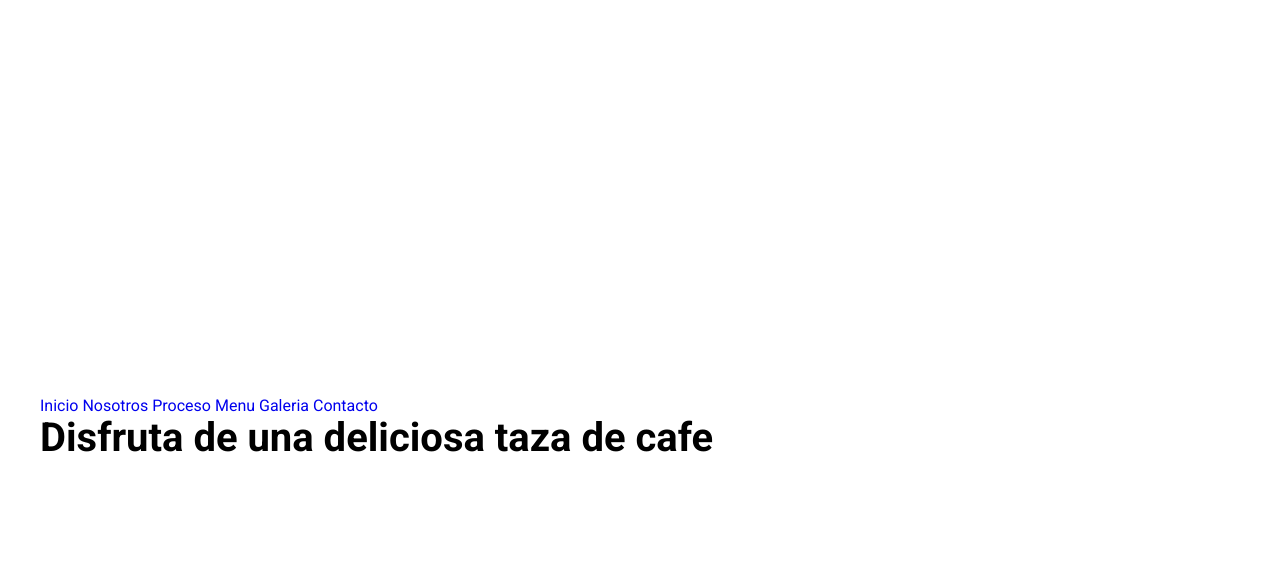
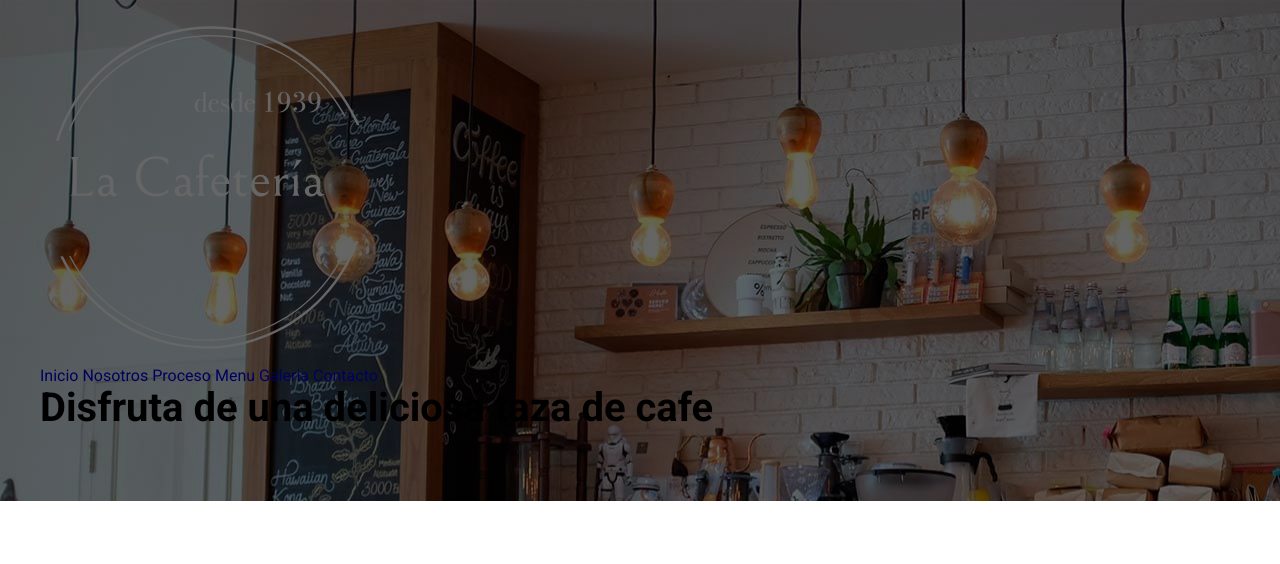
Before and after one commit to Hinga2019/Coffee-shops, a website: page index.html in a window 1280 px wide. Drawn offline with Linux system fonts and the light colour scheme.

Commit message:
primeros mixims

```diff
--- /dev/null
+++ b/src/scss/base/_mixins.scss
@@ -0,0 +1,7 @@
+@use 'variables' as v;
+
+@mixin telefono {
+    @media (min-width: v.$telefono) {
+        @content;
+    }
+}
--- a/src/scss/header/_header.scss
+++ b/src/scss/header/_header.scss
@@ -1,3 +1,29 @@
+@use 'base/variables' as v;
+@use 'base/mixins' as m;
+
 .header {
     padding: 5rem 0;
+    position: relative;
+    @include m.telefono{
+        padding: 2rem 0;
+    };
+
+    &::before {
+        content: '';
+        background-color: v.$negro;
+        position: absolute;
+        top: 0;
+        left: 0;
+        right: 0;
+        bottom: 0;
+        opacity: .6;
+    }
+    .contenido-header {
+
+    }
 }
+
+//Header de cada pagina
+.header-inicio {
+    background-image: url(../img/header_inicio.jpg);
+}
```
Also changed, not shown: build/css/app.css.
